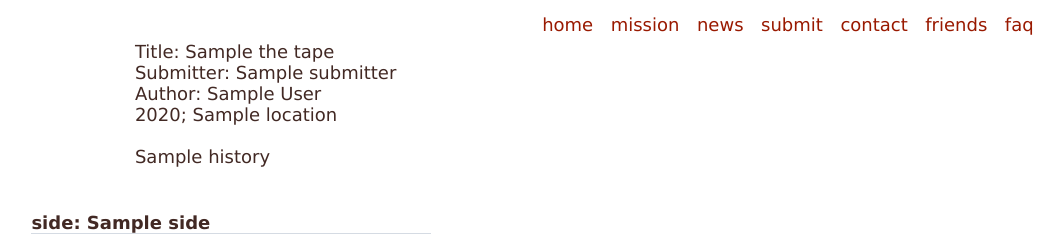
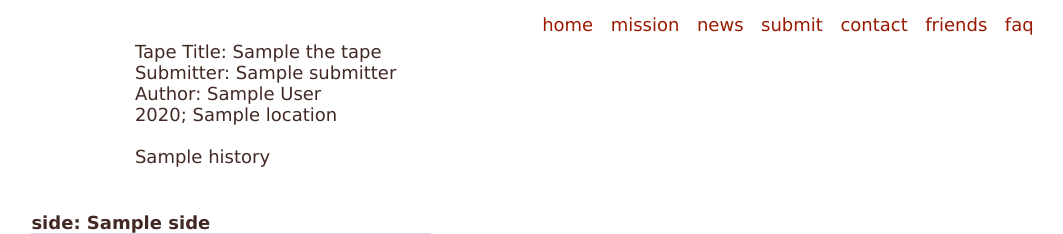
Before and after one commit to foundscapes/website, a Django app: template site/templates/tape_detail.html in a window 1280 px wide. Shown: the top 234 px of the page, without its empty margins (106-1169 px from the left). Run offline with Django 3.2, Linux system fonts and the light colour scheme; the template is opened without the code that fills it: most values are stand-ins (such as "Sample title", 1, 10 or a date in 2020); grey boxes marked "Sample" are stand-in pictures; parts of the project's set-up code (start-up, migrations or seed data) failed here and were passed over.

Commit message:
tape title change

```diff
--- a/site/templates/tape_detail.html
+++ b/site/templates/tape_detail.html
@@ -18,7 +18,7 @@
     <tr>
     <td>
     <span class="style2">
-	Title: {{ the_tape.title }}<br>
+	Tape Title: {{ the_tape.title }}<br>
 	Submitter: {{ the_tape.submitter}}<br>
 	Author: {{ the_tape.author }}<br>
 	{{ the_tape.year|date:"Y" }}; {{ the_tape.location }}<br>
```
Also changed, not shown: README.txt.
